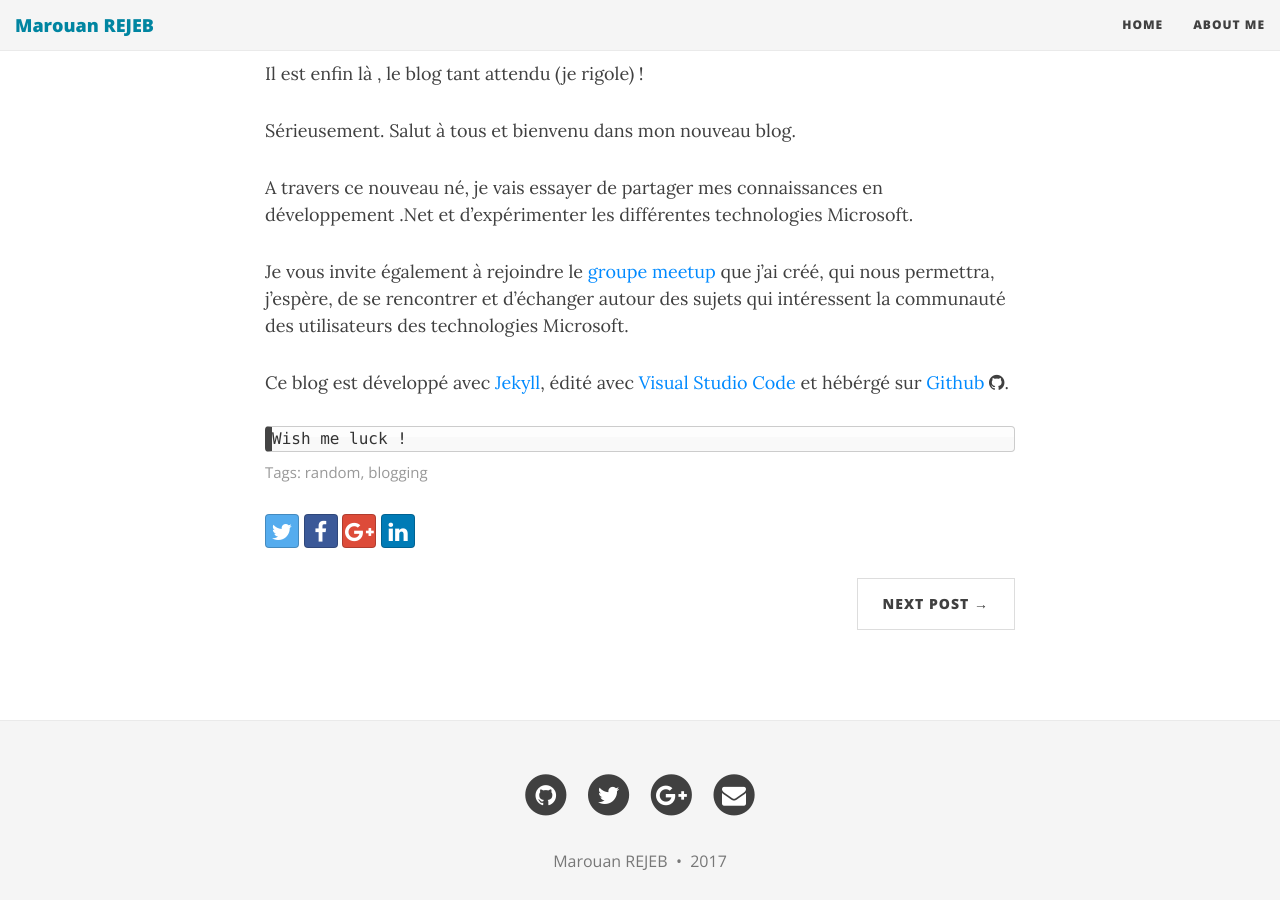
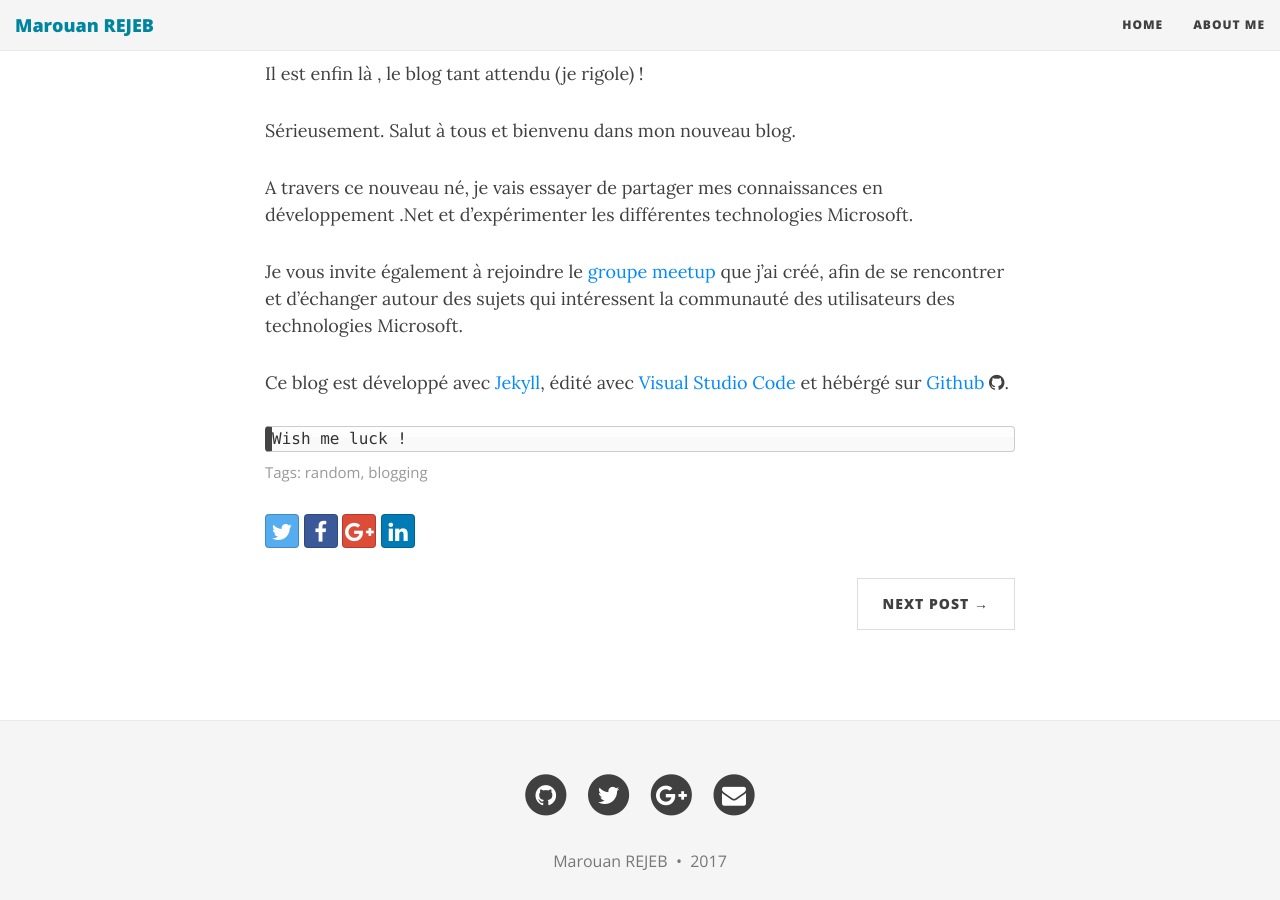
Before and after one commit to MarouanRejeb/MarouanRejeb.github.io, a Jekyll site: the page built from _posts/2017-01-01-hello-blog.md, in a window 1280 px wide and 900 px high, scrolled down 536 px. Built offline with Jekyll 4.4.1, drawn with Linux system fonts in a browser that asks for light colours; nearby versions of some CDN libraries; comment, search, counter and statistics services are not loaded.

Commit message:
first post update

```diff
--- a/_posts/2017-01-01-hello-blog.md
+++ b/_posts/2017-01-01-hello-blog.md
@@ -16,7 +16,7 @@ Sérieusement. Salut à tous et bienvenu dans mon nouveau blog.
 
 A travers ce nouveau né, je vais essayer de partager mes connaissances en développement .Net et d'expérimenter les différentes technologies Microsoft.
 
-Je vous invite également à rejoindre le [groupe meetup][meetup] que j'ai créé, qui nous permettra, j'espère, de se rencontrer et d'échanger autour des sujets qui intéressent la communauté des utilisateurs des technologies Microsoft.
+Je vous invite également à rejoindre le [groupe meetup][meetup] que j'ai créé, afin de se rencontrer et d'échanger autour des sujets qui intéressent la communauté des utilisateurs des technologies Microsoft.
 
 
 Ce blog est développé avec [Jekyll][jekyll], édité avec [Visual Studio Code][VsCode] et hébérgé sur [Github][pages] <i class="fa fa-github" aria-hidden="true"/>.
```
